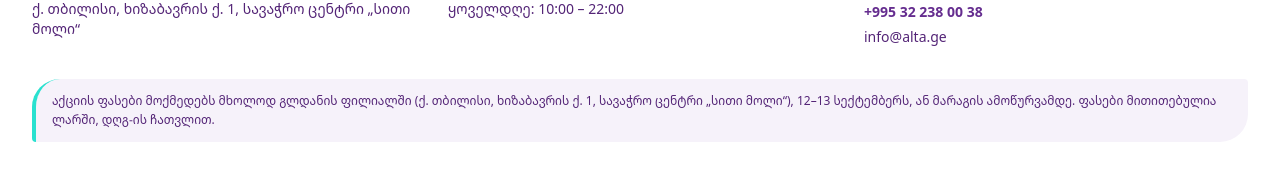
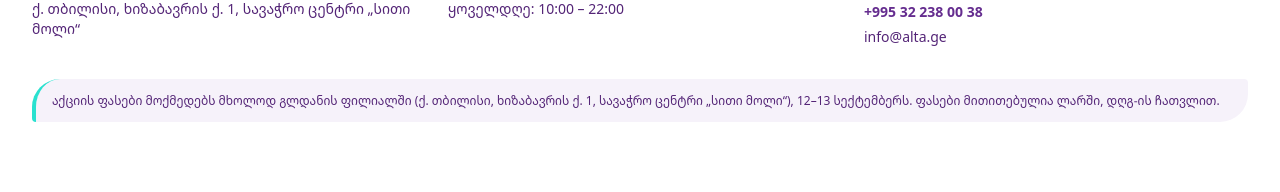
Before and after one commit to levankharaishvili32-afk/alta-gldani-cashback, a Next.js app: page /product/147286 in a window 1280 px wide. Shown: the part 2534-2726 px from the top of the page. Built offline with nearby package versions, Linux system fonts and the light colour scheme; no server answers; a web font is replaced by a local one.

Commit message:
Gldani 12-13 September catalog: 168 products

```diff
--- a/components/Footer.tsx
+++ b/components/Footer.tsx
@@ -141,8 +141,7 @@ export default function Footer() {
 
         <p className="alta-corners mt-8 border-l-4 border-alta-teal bg-alta-50 px-4 py-3 text-xs leading-relaxed text-alta-700">
           აქციის ფასები მოქმედებს მხოლოდ გლდანის ფილიალში ({BRANCH.address}),{" "}
-          {CAMPAIGN_DATES_ON}, ან მარაგის ამოწურვამდე. ფასები მითითებულია
-          ლარში, დღგ-ის ჩათვლით.
+          {CAMPAIGN_DATES_ON}. ფასები მითითებულია ლარში, დღგ-ის ჩათვლით.
         </p>
       </div>
 
```
